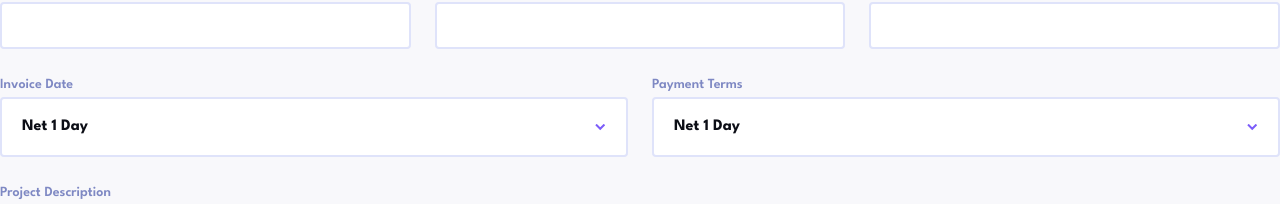
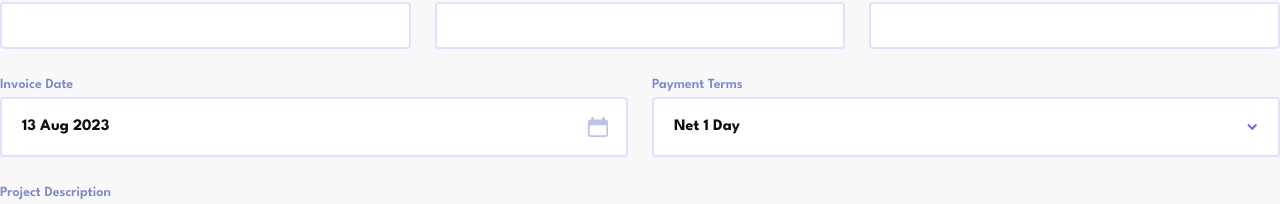
Before and after one commit to Javieer57/FEM-invoice-app, a React (Vite) app: page /test in a window 1280 px wide. Shown: the part 661-865 px from the top of the page. Built offline with nearby package versions, Linux system fonts and the light colour scheme.

Commit message:
feat: add DatePicker component

```diff
--- a/src/components/forms/NewInvoiceForm.jsx
+++ b/src/components/forms/NewInvoiceForm.jsx
@@ -1,4 +1,4 @@
-import { TextInput, Select } from "./inputs";
+import { TextInput, Select, DatePicker } from "./inputs";
 
 const paymentTerms = [
   { id: 1, name: "Net 1 Day" },
@@ -63,7 +63,7 @@ const BillTo = () => {
         </div>
 
         <div className="grid grid-cols-1 gap-6 tablet:grid-cols-2">
-          <Select label="Invoice Date" options={paymentTerms} />
+          <DatePicker label="Invoice Date" />
 
           <Select
             label="Payment Terms"
--- /dev/null
+++ b/src/components/forms/inputs/DatePicker.jsx
@@ -0,0 +1,41 @@
+import { useState, useRef } from "react";
+import ReactDatePicker from "react-datepicker";
+import "react-datepicker/dist/react-datepicker.css";
+
+export const DatePicker = ({ label }) => {
+  const [startDate, setStartDate] = useState(new Date());
+  const datepicker = useRef(null);
+
+  const formatMonthYear = () => {
+    const calendar = datepicker.current;
+
+    const currentMonth = calendar.querySelector(
+      ".react-datepicker__current-month",
+    );
+    const monthYear = currentMonth.textContent
+      .slice(0, 3)
+      .concat(" ", currentMonth.textContent.slice(-4));
+    currentMonth.textContent = monthYear;
+  };
+
+  return (
+    <div>
+      <label
+        htmlFor="date"
+        className="mb-2 text-sm font-semibold text-purple300"
+      >
+        {label}
+      </label>
+
+      <div className="date-picker" ref={datepicker}>
+        <ReactDatePicker
+          dateFormat="dd MMM yyyy"
+          selected={startDate}
+          onChange={(date) => setStartDate(date)}
+          onCalendarOpen={formatMonthYear}
+          onMonthChange={formatMonthYear}
+        />
+      </div>
+    </div>
+  );
+};
--- a/src/components/forms/inputs/index.js
+++ b/src/components/forms/inputs/index.js
@@ -1,2 +1,3 @@
 export * from "./Select";
 export * from "./TextInput";
+export * from "./DatePicker";
--- /dev/null
+++ b/src/styles/components/_datePicker.scss
@@ -0,0 +1,110 @@
+.date-picker .react-datepicker {
+  font-family: "League Spartan", sans-serif !important;
+  @apply rounded-lg border-none shadow;
+
+  &-wrapper {
+    @apply w-full;
+  }
+
+  &__input-container {
+    input {
+      @apply relative w-full rounded-[0.25rem] border-2 border-purple200 bg-white px-5 py-4 text-left font-bold hover:border-purple900 focus:border-purple900 focus:outline-none;
+    }
+
+    &::before {
+      @apply pointer-events-none absolute right-5 top-1/2 z-10 h-5 w-5 -translate-y-1/2 bg-contain bg-no-repeat p-0 opacity-50;
+      content: "";
+      background-image: url("/assets/icon-calendar.svg");
+    }
+
+    &:hover,
+    &:focus,
+    &:focus-within {
+      &::before {
+        @apply opacity-100;
+      }
+    }
+  }
+
+  &__tab-loop {
+    .react-datepicker {
+      &__triangle {
+        @apply hidden;
+      }
+
+      &__navigation {
+        @apply top-6 h-5 w-5;
+
+        &--next {
+          @apply right-6;
+        }
+
+        &--previous {
+          @apply left-6;
+        }
+
+        &-icon {
+          &::before {
+            @apply top-3;
+          }
+
+          &--next {
+            @apply left-0;
+          }
+
+          &--previous {
+            @apply right-0;
+          }
+        }
+      }
+
+      &__month-container {
+        @apply px-5 pb-8 pt-6;
+      }
+
+      &__month {
+        @apply m-0;
+      }
+
+      &__navigation-icon--previous::before {
+        @apply border-purple900;
+      }
+
+      &__navigation-icon--next::before {
+        @apply border-purple900;
+      }
+
+      &__header {
+        @apply border-none bg-white p-0;
+      }
+
+      &__current-month {
+        @apply mb-8 text-darkblue900;
+      }
+
+      &__day-names {
+        @apply hidden;
+      }
+
+      &__day {
+        @apply font-bold;
+
+        &--selected {
+          @apply bg-purple900 text-white;
+        }
+
+        &--keyboard-selected {
+          @apply bg-transparent text-purple900;
+        }
+
+        &:hover {
+          @apply bg-transparent text-purple900;
+        }
+
+        &--outside-month {
+          @apply opacity-10;
+        }
+      }
+    }
+  }
+}
--- a/src/styles/components/index.scss
+++ b/src/styles/components/index.scss
@@ -1,3 +1,4 @@
 @forward "filterCheckbox";
 @forward "invoiceItem";
 @forward "tables";
+@forward "datePicker";
```
Also changed, not shown: public/assets/icon-calendar.svg.
